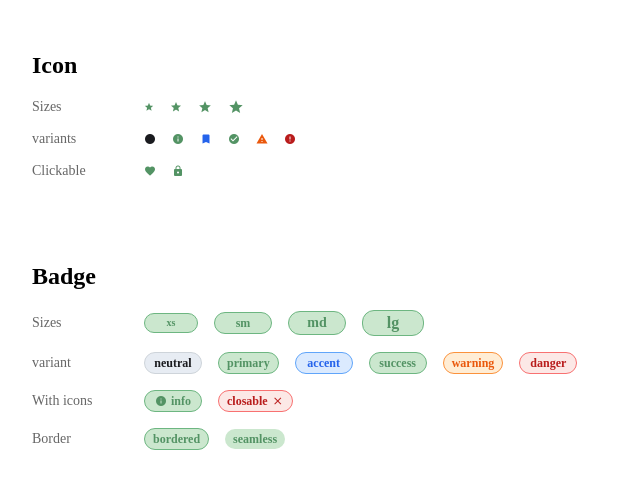
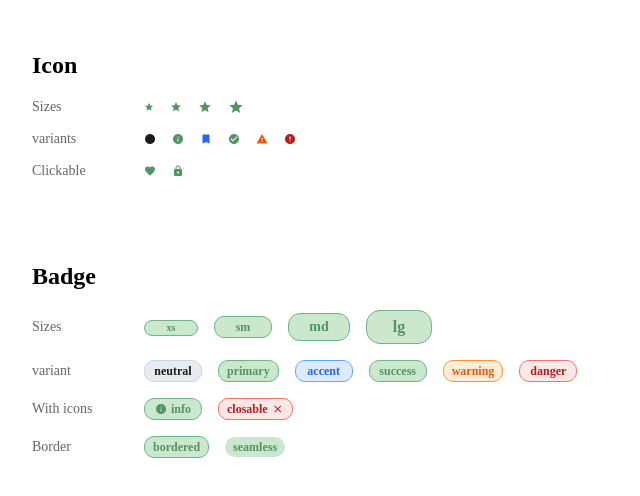
Before and after one commit to paulelyson/elyui, an Angular app: page / in a window 1280 px wide. Shown: the top 496 px of the page, without its empty margins (0-640 px from the left). Built offline with nearby package versions, Linux system fonts and the light colour scheme.

Commit message:
feat: refactor badge component styles to use CSS variables for padding and border radius

```diff
--- a/src/app/components/badge/badge.css
+++ b/src/app/components/badge/badge.css
@@ -9,7 +9,6 @@
   overflow: hidden;
   text-overflow: ellipsis;
   text-align: center;
-  border-radius: 12px;
   font-weight: 550;
 }
 
@@ -57,28 +56,32 @@
 
 /* Size: xs */
 .badge-container.xs {
-  padding: 4px 6px;
+  padding: var(--padding-xs);
+  border-radius: var(--border-radius-xs);
   line-height: var(--font-size-xs);
   font-size: var(--font-size-xs);
 }
 
 /* Size: sm */
 .badge-container.sm {
-  padding: 4px 8px;
+  padding: var(--padding-sm);
+  border-radius: var(--border-radius-sm);
   line-height: var(--font-size-sm);
   font-size: var(--font-size-sm);
 }
 
 /* Size: md */
 .badge-container.md {
-  padding: 4px 8px;
+  padding: var(--padding-md);
+  border-radius: var(--border-radius-md);
   line-height: var(--font-size-md);
   font-size: var(--font-size-md);
 }
 
 /* Size: lg */
 .badge-container.lg {
-  padding: 4px 10px;
+  padding: var(--padding-lg);
+  border-radius: var(--border-radius-lg);
   line-height: var(--font-size-lg);
   font-size: var(--font-size-lg);
 }
--- a/src/styles.css
+++ b/src/styles.css
@@ -6,6 +6,18 @@
   --font-size-sm: 12px;
   --font-size-md: 14px;
   --font-size-lg: 16px;
+
+  /* Padding */
+  --padding-xs: 2px 6px;
+  --padding-sm: 4px 8px;
+  --padding-md: 6px 10px;
+  --padding-lg: 8px 12px;
+
+  /* Border radius */
+  --border-radius-xs: 8px;
+  --border-radius-sm: 10px;
+  --border-radius-md: 12px;
+  --border-radius-lg: 14px;
 
   /* Text colors */
   --color-text: #1a1b1f;
```
